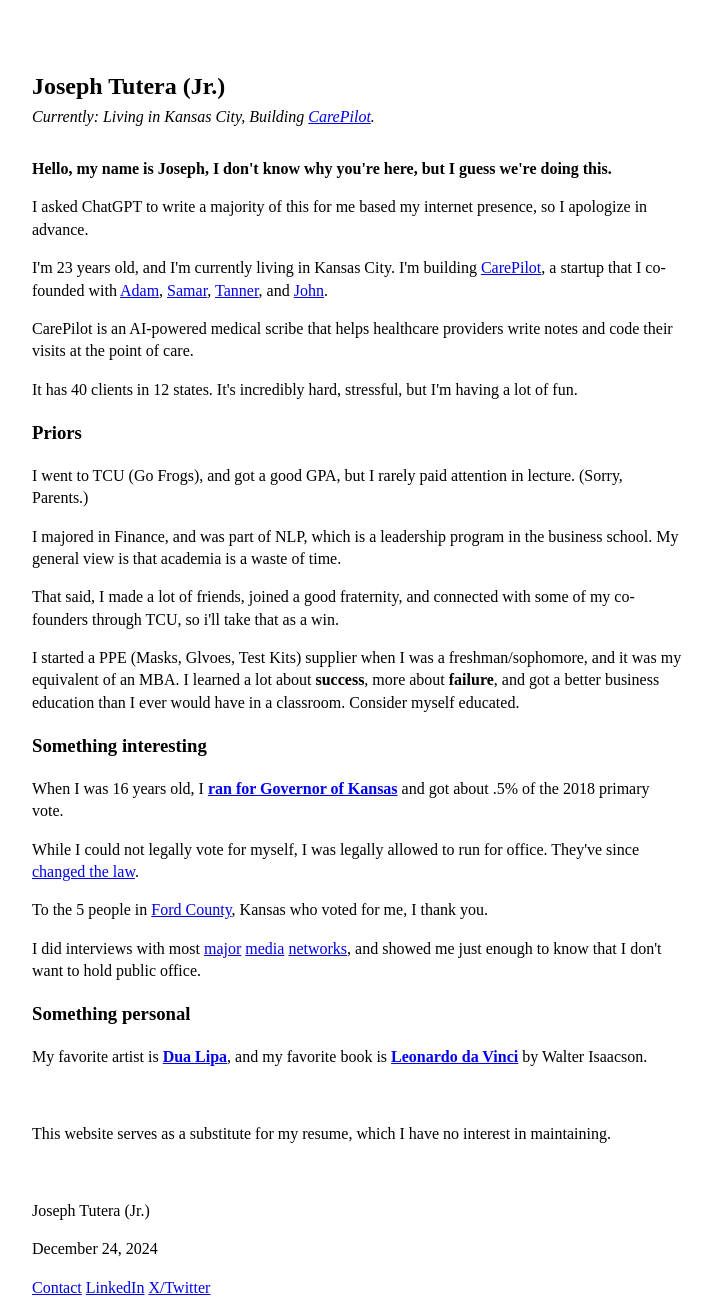
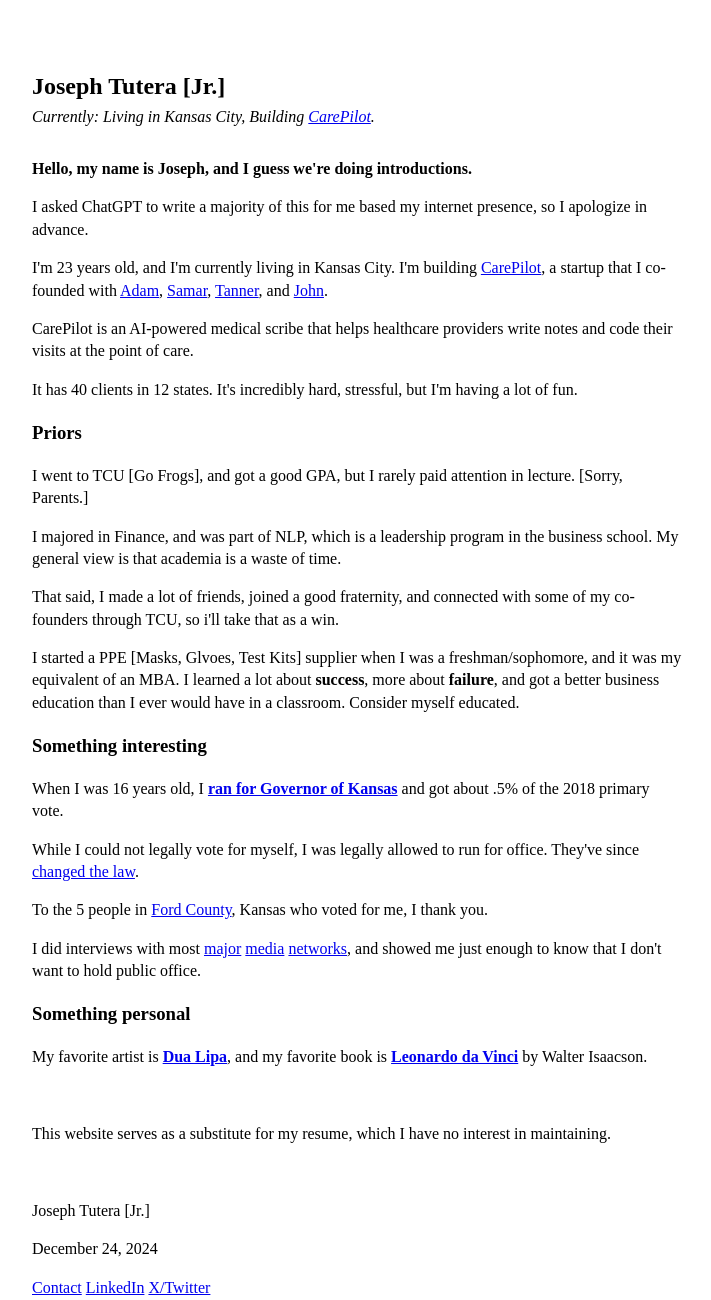
Before and after one commit to josephtutera/josephtutera.com, a plain HTML site: page index.html in a window 1280 px wide. Shown: the whole page, without its empty margins (283-994 px from the left). Drawn offline with Linux system fonts and the light colour scheme.

Commit message:
small changes

```diff
--- a/index.html
+++ b/index.html
@@ -1,6 +1,6 @@
 <html><head>
   <meta charset="UTF-8">
-  <title>Joseph Tutera (Jr.)</title>
+  <title>Joseph Tutera [Jr.]</title>
   <meta name="description" content="Joseph Tutera's Personal Website">
   <link rel="canonical" href="https://josephtutera.com">
   <meta name="viewport" content="width=device-width, initial-scale=1.0">
@@ -8,15 +8,16 @@
   <!-- Facebook Meta Tags -->
   <meta property="og:url" content="https://josephtutera.com">
   <meta property="og:type" content="website">
-  <meta property="og:title" content="Joseph Tutera (Jr.)">
+  <meta property="og:title" content="Joseph Tutera [Jr.]">
   <meta property="og:description" content="Joseph Tutera's Personal Website">
+  <meta property="og:image" content="header.png">
 
   <!-- Twitter Meta Tags -->
   <meta name="twitter:card" content="summary_large_image">
   <meta name="twitter:site" content="@joseph_tutera">
   <meta property="twitter:domain" content="josephtutera.com">
   <meta property="twitter:url" content="https://josephtutera.com">
-  <meta name="twitter:title" content="Joseph Tutera (Jr.)">
+  <meta name="twitter:title" content="Joseph Tutera [Jr.]">
   <meta name="twitter:description" content="Joseph Tutera's Personal Website">
   <meta name="twitter:image" content="https://josephtutera.com/public/og-preview.jpg">
 
@@ -40,18 +41,18 @@
 
 <body>
 <div id="maincontent" style="margin-top:70px">
-<h2 style="margin-bottom:2px;">Joseph Tutera (Jr.)</h2>
+<h2 style="margin-bottom:2px;">Joseph Tutera [Jr.]</h2>
 <div style="margin-bottom:30px;"><i>Currently: Living in Kansas City, Building <a href="https://carepilot.com">CarePilot</a>.</i></div>
-  <p><b>Hello, my name is Joseph, I don't know why you're here, but I guess we're doing this.</b></div>
+  <p><b>Hello, my name is Joseph, and I guess we're doing introductions.</b></div>
   <p>I asked ChatGPT to write a majority of this for me based my internet presence, so I apologize in advance.</p>
 <p>I'm 23 years old, and I'm currently living in Kansas City. I'm building <a href="https://carepilot.com">CarePilot</a>, a startup that I co-founded with <a href="https://www.linkedin.com/in/adamrblake/">Adam</a>, <a href="https://www.linkedin.com/in/techgaun/">Samar</a>, <a href="https://www.linkedin.com/in/tannerhelton/">Tanner</a>, and <a href="https://www.linkedin.com/in/johnohearnfache/">John</a>.</p>
 <p>CarePilot is an AI-powered medical scribe that helps healthcare providers write notes and code their visits at the point of care.</p>
 <p>It has 40 clients in 12 states. It's incredibly hard, stressful, but I'm having a lot of fun.</p>
 <h3>Priors</h3>
-<p>I went to TCU (Go Frogs), and got a good GPA, but I rarely paid attention in lecture. (Sorry, Parents.)</p>
+<p>I went to TCU [Go Frogs], and got a good GPA, but I rarely paid attention in lecture. [Sorry, Parents.]</p>
 <p>I majored in Finance, and was part of NLP, which is a leadership program in the business school. My general view is that academia is a waste of time.</p>
 <p>That said, I made a lot of friends, joined a good fraternity, and connected with some of my co-founders through TCU, so i'll take that as a win.</p>
-<p>I started a PPE (Masks, Glvoes, Test Kits) supplier when I was a freshman/sophomore, and it was my equivalent of an MBA. I learned a lot about <b>success</b>, more about <b>failure</b>, and got a better business education than I ever would have in a classroom. Consider myself educated.</p>
+<p>I started a PPE [Masks, Glvoes, Test Kits] supplier when I was a freshman/sophomore, and it was my equivalent of an MBA. I learned a lot about <b>success</b>, more about <b>failure</b>, and got a better business education than I ever would have in a classroom. Consider myself educated.</p>
 <h3>Something interesting</h3>
 <p>When I was 16 years old, I <b><a href="https://www.nytimes.com/interactive/2018/08/07/us/elections/results-kansas-primary-elections.html">ran for Governor of Kansas</a></b> and got about .5% of the 2018 primary vote.</p>
 <p>While I could not legally vote for myself, I was legally allowed to run for office. They've since <a href="https://www.kwch.com/content/news/New-law-requires-Kansas-governor-candidates-to-be-at-least-25-years-old-483075941.html">changed the law</a>.</p>
@@ -62,7 +63,7 @@
 <br>
 <p>This website serves as a substitute for my resume, which I have no interest in maintaining.</p>
 <br>
-<p>Joseph Tutera (Jr.)</p>
+<p>Joseph Tutera [Jr.]</p>
 <p>December 24, 2024</p>
 <a href="mailto:joseph@carepilot.com">Contact</a>
 <a href="https://www.linkedin.com/in/joseph-tutera-jr/">LinkedIn</a>
```
Also changed, not shown: header.png (added).
